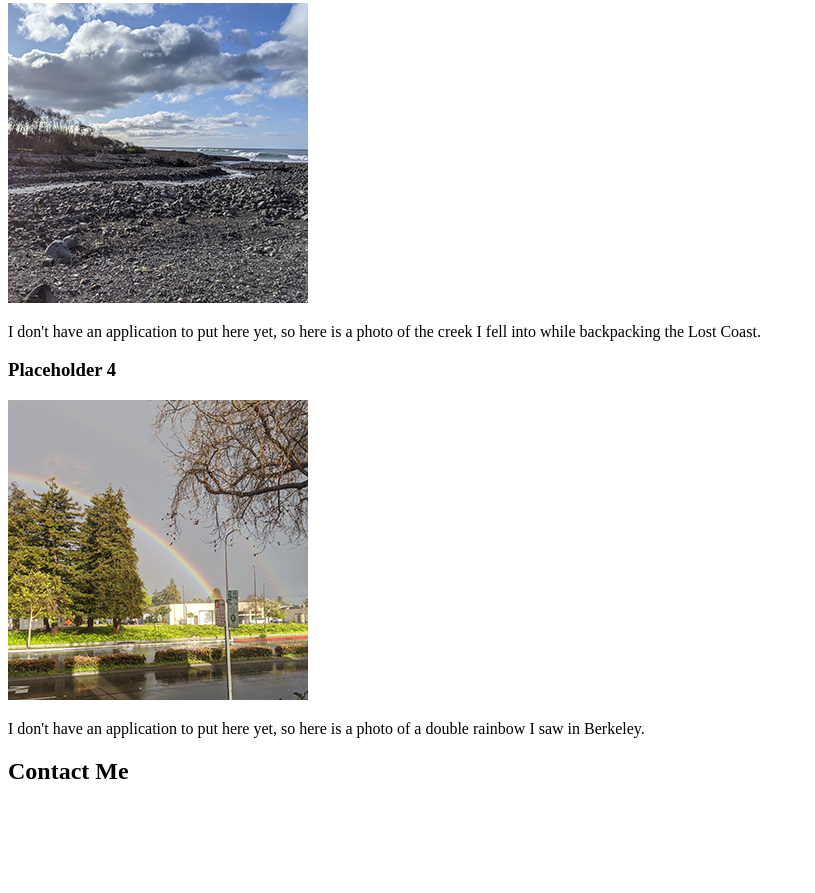
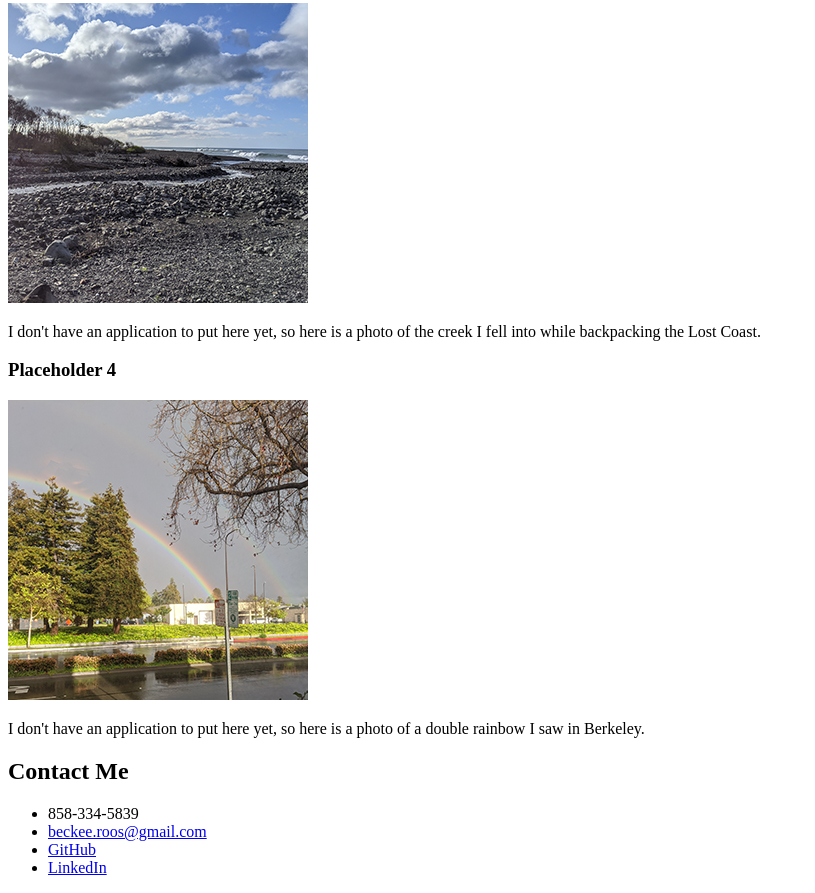
Before and after one commit to sendusyourbones/rebecca-portfolio, a plain HTML site: page index.html in a window 1280 px wide. Shown: the part 2178-3071 px from the top of the page, without its empty margins (0-815 px from the left). Before the commit the page ends 2983 px from the top, so only its background shows below. Drawn offline with Linux system fonts and the light colour scheme.

Commit message:
Add contact info

```diff
--- a/index.html
+++ b/index.html
@@ -62,7 +62,12 @@
         <!-- Footer: Contact Information -->
         <footer id="contact">
             <h2>Contact Me</h2>
-            <p></p>
+            <ul>
+                <li>858-334-5839</li>
+                <li><a href="mailto:beckee.roos@gmail.com">beckee.roos@gmail.com</a></li>
+                <li><a href="https://github.com/sendusyourbones" target="_blank">GitHub</a></li>
+                <li><a href="https://www.linkedin.com/in/rebecca-roos-1a96a645/" target="_blank">LinkedIn</a></li>
+            </ul>
         </footer>
     </body>
 </html>
```
